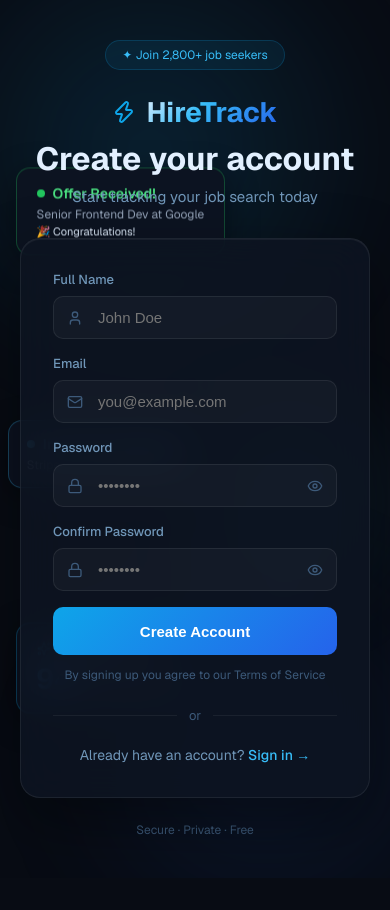
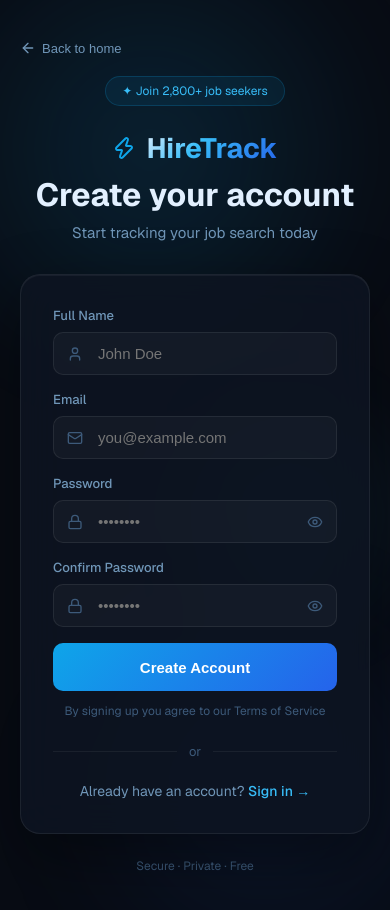
Before and after one commit to Zakuroooo/Hiretrack, a Next.js app: page /register in a window 390 px wide. Shown: the top 910 px of the page. Before the commit the page ends 878 px from the top, so only its background shows below. Built offline with nearby package versions, Linux system fonts and the light colour scheme.

Commit message:
fix: hide floating cards on mobile, fix iPad spacing, add back button

```diff
--- a/app/(auth)/login/page.tsx
+++ b/app/(auth)/login/page.tsx
@@ -6,10 +6,11 @@
 import * as z from 'zod';
 import { useRouter } from 'next/navigation';
 import { motion } from 'framer-motion';
-import { Zap, Mail, Lock, Eye, EyeOff, Sparkles } from 'lucide-react';
+import { Zap, Mail, Lock, Eye, EyeOff, Sparkles, ArrowLeft } from 'lucide-react';
 import { useAuth } from '@/hooks/useAuth';
 import { toast } from 'sonner';
 import LoadingSpinner from '@/components/ui/LoadingSpinner';
+import { useWindowSize } from '@/hooks/useWindowSize';
 
 const loginSchema = z.object({
   email: z.string().email('Invalid email'),
@@ -23,6 +24,7 @@
   const [isLoading, setIsLoading] = useState(false);
   const { login } = useAuth();
   const router = useRouter();
+  const { width } = useWindowSize();
 
   const { register, handleSubmit, formState: { errors } } = useForm<LoginForm>({
     resolver: zodResolver(loginSchema)
@@ -80,9 +82,10 @@
       {/* Floating Cards */}
       <motion.div
         style={{
-          position: 'absolute', zIndex: 1, top: '20%', left: '4%',
+          display: width < 1024 ? 'none' : 'block',
+          position: 'absolute', zIndex: 1, top: '15%', left: '2%',
           background: 'rgba(13,20,33,0.95)', border: '1px solid rgba(34,197,94,0.3)',
-          borderRadius: '14px', padding: '16px 20px', backdropFilter: 'blur(20px)',
+          borderRadius: '14px', padding: width < 1280 ? '12px 14px' : '16px 20px', backdropFilter: 'blur(20px)',
           boxShadow: '0 8px 32px rgba(0,0,0,0.4)',
           width: 'fit-content', minWidth: '180px', maxWidth: '220px'
         }}
@@ -99,9 +102,10 @@
 
       <motion.div
         style={{
-          position: 'absolute', zIndex: 1, top: '48%', left: '2%',
+          display: width < 1024 ? 'none' : 'block',
+          position: 'absolute', zIndex: 1, top: '42%', left: '1%',
           background: 'rgba(13,20,33,0.95)', border: '1px solid rgba(56,189,248,0.3)',
-          borderRadius: '14px', padding: '14px 18px', backdropFilter: 'blur(20px)',
+          borderRadius: '14px', padding: width < 1280 ? '12px 14px' : '14px 18px', backdropFilter: 'blur(20px)',
           boxShadow: '0 8px 32px rgba(0,0,0,0.4)',
           width: 'fit-content', minWidth: '180px', maxWidth: '220px'
         }}
@@ -117,9 +121,10 @@
 
       <motion.div
         style={{
-          position: 'absolute', zIndex: 1, top: '72%', left: '4%',
+          display: width < 1024 ? 'none' : 'block',
+          position: 'absolute', zIndex: 1, top: '65%', left: '2%',
           background: 'rgba(13,20,33,0.95)', border: '1px solid rgba(14,165,233,0.3)',
-          borderRadius: '14px', padding: '16px 20px', backdropFilter: 'blur(20px)',
+          borderRadius: '14px', padding: width < 1280 ? '12px 14px' : '16px 20px', backdropFilter: 'blur(20px)',
           boxShadow: '0 8px 32px rgba(0,0,0,0.4)',
           width: 'fit-content', minWidth: '180px', maxWidth: '220px'
         }}
@@ -142,6 +147,28 @@
 
       {/* Center Column */}
       <div style={{ position: 'relative', zIndex: 2, width: '100%', maxWidth: '420px' }}>
+
+        <button
+          onClick={() => router.push('/')}
+          style={{
+            display: 'inline-flex',
+            alignItems: 'center',
+            gap: '6px',
+            color: '#7096b8',
+            fontSize: '13px',
+            cursor: 'pointer',
+            marginBottom: '20px',
+            background: 'none',
+            border: 'none',
+            padding: 0,
+            transition: 'color 0.15s ease'
+          }}
+          onMouseEnter={(e) => e.currentTarget.style.color = '#e2f0ff'}
+          onMouseLeave={(e) => e.currentTarget.style.color = '#7096b8'}
+        >
+          <ArrowLeft size={16} />
+          Back to home
+        </button>
 
         <motion.div
           initial={{ opacity: 0, y: -10 }}
--- a/app/(auth)/register/page.tsx
+++ b/app/(auth)/register/page.tsx
@@ -6,11 +6,12 @@
 import * as z from 'zod';
 import { useRouter } from 'next/navigation';
 import { motion } from 'framer-motion';
-import { Zap, Mail, Lock, Eye, EyeOff, Sparkles, User } from 'lucide-react';
+import { Zap, Mail, Lock, Eye, EyeOff, Sparkles, User, ArrowLeft } from 'lucide-react';
 import { useAuth } from '@/hooks/useAuth';
 import { toast } from 'sonner';
 import LoadingSpinner from '@/components/ui/LoadingSpinner';
 import PasswordStrength from '@/components/auth/PasswordStrength';
+import { useWindowSize } from '@/hooks/useWindowSize';
 
 const registerSchema = z.object({
   name: z.string().min(2, 'Name must be at least 2 characters'),
@@ -30,6 +31,7 @@
   const [isLoading, setIsLoading] = useState(false);
   const { register: registerUser } = useAuth();
   const router = useRouter();
+  const { width } = useWindowSize();
 
   const { register, handleSubmit, watch, formState: { errors } } = useForm<RegisterForm>({
     resolver: zodResolver(registerSchema)
@@ -87,9 +89,10 @@
       {/* Floating Cards */}
       <motion.div
         style={{
-          position: 'absolute', zIndex: 1, top: '20%', left: '4%',
+          display: width < 1024 ? 'none' : 'block',
+          position: 'absolute', zIndex: 1, top: '15%', left: '2%',
           background: 'rgba(13,20,33,0.95)', border: '1px solid rgba(34,197,94,0.3)',
-          borderRadius: '14px', padding: '16px 20px', backdropFilter: 'blur(20px)',
+          borderRadius: '14px', padding: width < 1280 ? '12px 14px' : '16px 20px', backdropFilter: 'blur(20px)',
           boxShadow: '0 8px 32px rgba(0,0,0,0.4)',
           width: 'fit-content', minWidth: '180px', maxWidth: '220px'
         }}
@@ -106,9 +109,10 @@
 
       <motion.div
         style={{
-          position: 'absolute', zIndex: 1, top: '48%', left: '2%',
+          display: width < 1024 ? 'none' : 'block',
+          position: 'absolute', zIndex: 1, top: '42%', left: '1%',
           background: 'rgba(13,20,33,0.95)', border: '1px solid rgba(56,189,248,0.3)',
-          borderRadius: '14px', padding: '14px 18px', backdropFilter: 'blur(20px)',
+          borderRadius: '14px', padding: width < 1280 ? '12px 14px' : '14px 18px', backdropFilter: 'blur(20px)',
           boxShadow: '0 8px 32px rgba(0,0,0,0.4)',
           width: 'fit-content', minWidth: '180px', maxWidth: '220px'
         }}
@@ -124,9 +128,10 @@
 
       <motion.div
         style={{
-          position: 'absolute', zIndex: 1, top: '72%', left: '4%',
+          display: width < 1024 ? 'none' : 'block',
+          position: 'absolute', zIndex: 1, top: '65%', left: '2%',
           background: 'rgba(13,20,33,0.95)', border: '1px solid rgba(14,165,233,0.3)',
-          borderRadius: '14px', padding: '16px 20px', backdropFilter: 'blur(20px)',
+          borderRadius: '14px', padding: width < 1280 ? '12px 14px' : '16px 20px', backdropFilter: 'blur(20px)',
           boxShadow: '0 8px 32px rgba(0,0,0,0.4)',
           width: 'fit-content', minWidth: '180px', maxWidth: '220px'
         }}
@@ -149,6 +154,28 @@
 
       {/* Center Column */}
       <div style={{ position: 'relative', zIndex: 2, width: '100%', maxWidth: '420px' }}>
+
+        <button
+          onClick={() => router.push('/')}
+          style={{
+            display: 'inline-flex',
+            alignItems: 'center',
+            gap: '6px',
+            color: '#7096b8',
+            fontSize: '13px',
+            cursor: 'pointer',
+            marginBottom: '20px',
+            background: 'none',
+            border: 'none',
+            padding: 0,
+            transition: 'color 0.15s ease'
+          }}
+          onMouseEnter={(e) => e.currentTarget.style.color = '#e2f0ff'}
+          onMouseLeave={(e) => e.currentTarget.style.color = '#7096b8'}
+        >
+          <ArrowLeft size={16} />
+          Back to home
+        </button>
 
         <motion.div
           initial={{ opacity: 0, y: -10 }}
```
